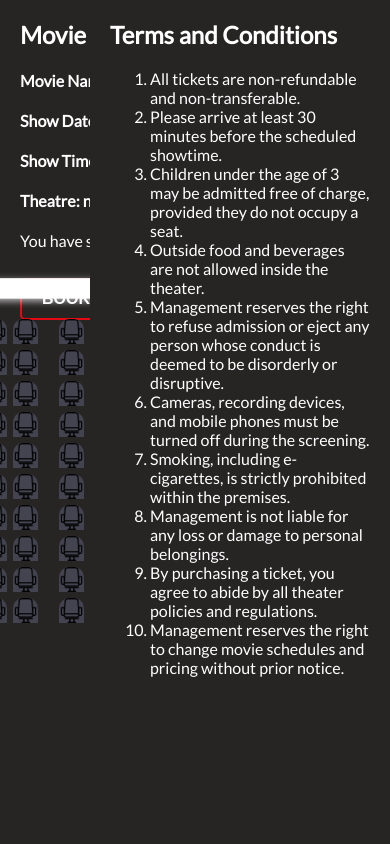
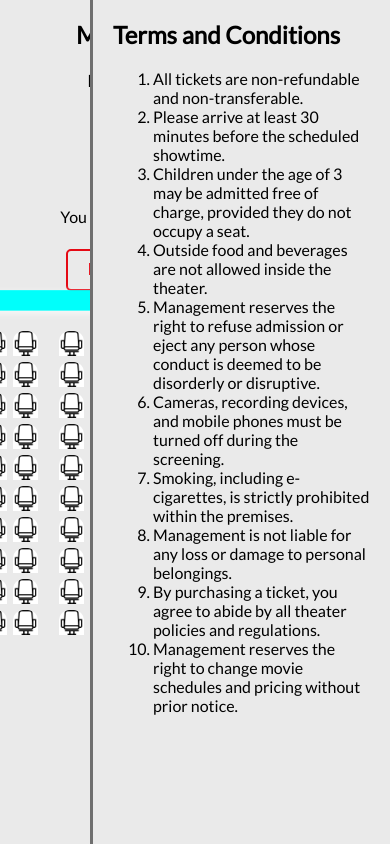
Before and after one commit to Advait-Thakar/BookMyShow, a plain HTML site: page html/seats.html in a window 390 px wide. Shown: the top 844 px of the page. Drawn offline with Linux system fonts and the light colour scheme.

Commit message:
Final Update2

```diff
--- a/html/seats.css
+++ b/html/seats.css
@@ -5,7 +5,7 @@
 }
 
 body {
-  background-color: #821b12;
+  background-color: #ffffff;
   color: #fff;
   display: flex;
   flex-direction: column;
@@ -38,7 +38,7 @@ body {
 }
 
 .seat {
-  background-color: #444451;
+  background-color: #ffffff;
   background-image: url(../images/seat-icon.png);
   background-size: cover;
   height: 25px;
@@ -49,11 +49,11 @@ body {
 }
 
 .seat.selected {
-  background-color: #6feaf6;
+  background-color: #00ff3c;
 }
 
 .seat.occupied {
-  background-color: #fff;
+  background-color: #717171;
 }
 
 .seat:nth-of-type(2) {
@@ -100,7 +100,7 @@ body {
 }
 
 .screen {
-  background-color: #fff;
+  background-color: #00fffb;
   height: 25px;
   width: 100%;
   margin: 15px 0;
@@ -113,12 +113,12 @@ p.text {
 }
 
 p.text span {
-  color: #6feaf6;
+  color: #000000;
 }
 
 .book-button {
     background-color: transparent;
-    color: white;
+    color: #e50914;
     border: 2px solid #e50914;
     padding: 10px 20px;
     font-size: 16px;
@@ -142,7 +142,9 @@ p.text span {
   right: 0;
   width: 300px;
   height: 100%;
-  background-color: #272424;
+  border-left: solid rgb(111, 111, 111);
+  background-color: #eaeaea;
+  color: black;
   padding: 20px;
   overflow-y: auto; /* Enable vertical scroll if content overflows */
 }
@@ -162,7 +164,9 @@ p.text span {
   left: 0;
   width: 300px;
   height: 100%;
-  background-color: #272424;
+  border-right: solid rgb(111, 111, 111);
+  background-color: #eaeaea;
+  color: black;
   padding: 20px;
   overflow-y: auto; /* Enable vertical scroll if content overflows */
 }
@@ -174,3 +178,21 @@ p.text span {
 .details-container p {
   line-height: 1.5;
 }
+
+@media only screen and (max-width: 768px) {
+  .details-container {
+      text-align: center;
+  }
+  .details-container p,
+  .details-container .text,
+  .details-container .book-button {
+      margin: 10px 0;
+  }
+  .showcase,
+  .container {
+      margin-top: 20px;
+  }
+  .terms-container {
+      padding: 20px;
+  }
+}
--- a/html/seats.html
+++ b/html/seats.html
@@ -29,9 +29,10 @@
     </div>
 
     <ul class="showcase">
+        <!-- JavaScript creates seats dynamically here -->
         <li>
             <div class="seat"></div>
-            <small>N/A</small>
+            <small>Available</small>
         </li>
         <li>
             <div class="seat selected"></div>
@@ -39,7 +40,7 @@
         </li>
         <li>
             <div class="seat occupied"></div>
-            <small>Occupied</small>
+            <small>Sold</small>
         </li>
     </ul>
 
--- a/index.html
+++ b/index.html
@@ -28,8 +28,8 @@
         crossorigin="anonymous" referrerpolicy="no-referrer" />
     <script type="module" src="https://unpkg.com/ionicons@5.5.2/dist/ionicons/ionicons.esm.js"></script>
     <script nomodule src="https://unpkg.com/ionicons@5.5.2/dist/ionicons/ionicons.js"></script>
-    <script src="js/autocomplete.js"></script>
-    <script src="calender.js"></script>
+    <script src="/js/autocomplete.js"></script>
+    <script src="/html/calender.js"></script>
 </head>
 
 <body>
```
Also changed, not shown: 1 other file.
